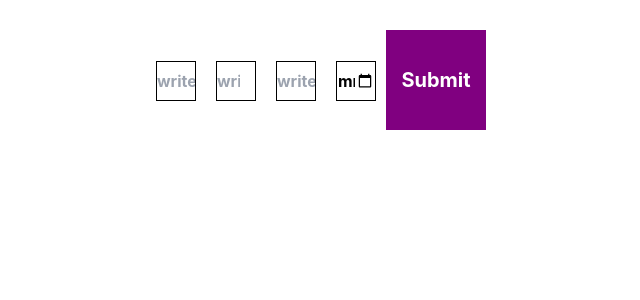
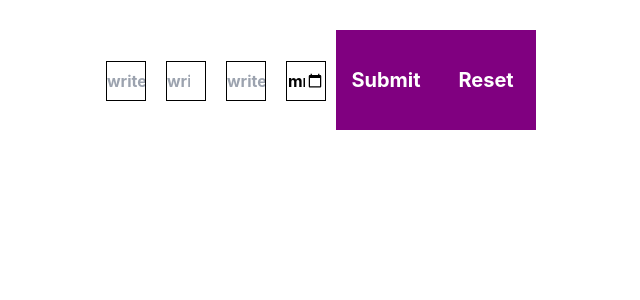
Before and after one commit to Sanjeev94/interview, a React (Create React App) app: page / in a window 1280 px wide. Shown: the top 300 px of the page, without its empty margins (324-964 px from the left). Built offline with nearby package versions, Linux system fonts and the light colour scheme.

Commit message:
form in react

```diff
--- a/src/components/form-in -react/index.jsx
+++ b/src/components/form-in -react/index.jsx
@@ -7,11 +7,13 @@ const ForminReact = () => {
 
         setObjData({...objData, ...data});
     };
-    const submit = () => {
+    const submit = (event) => {
+        event.preventDefault();
         console.log(objData);
     };
   return (
     <div>
+        <form onSubmit={submit}>
         <input placeholder="write your name.."
         name="name"
         type="text"
@@ -28,7 +30,9 @@ const ForminReact = () => {
         name="date"
         type="date"
          onChange={(event) => getInputs(event.target.value, event.target.name)} />
-        <button onClick={submit}>Submit</button>
+        <button type="submit">Submit</button>
+        <button type="reset">Reset</button>
+        </form>
     </div>
   )
 }
```
